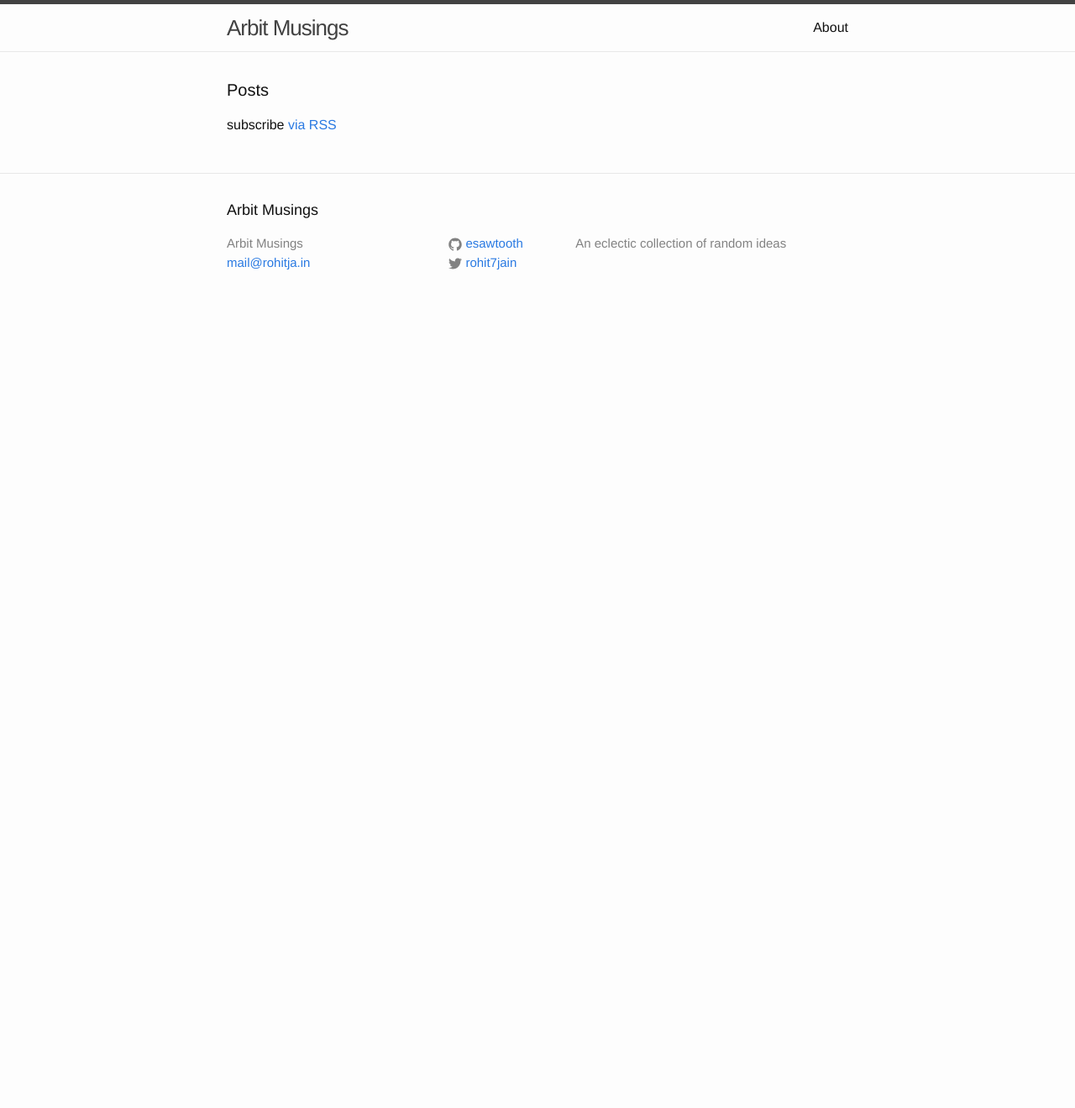
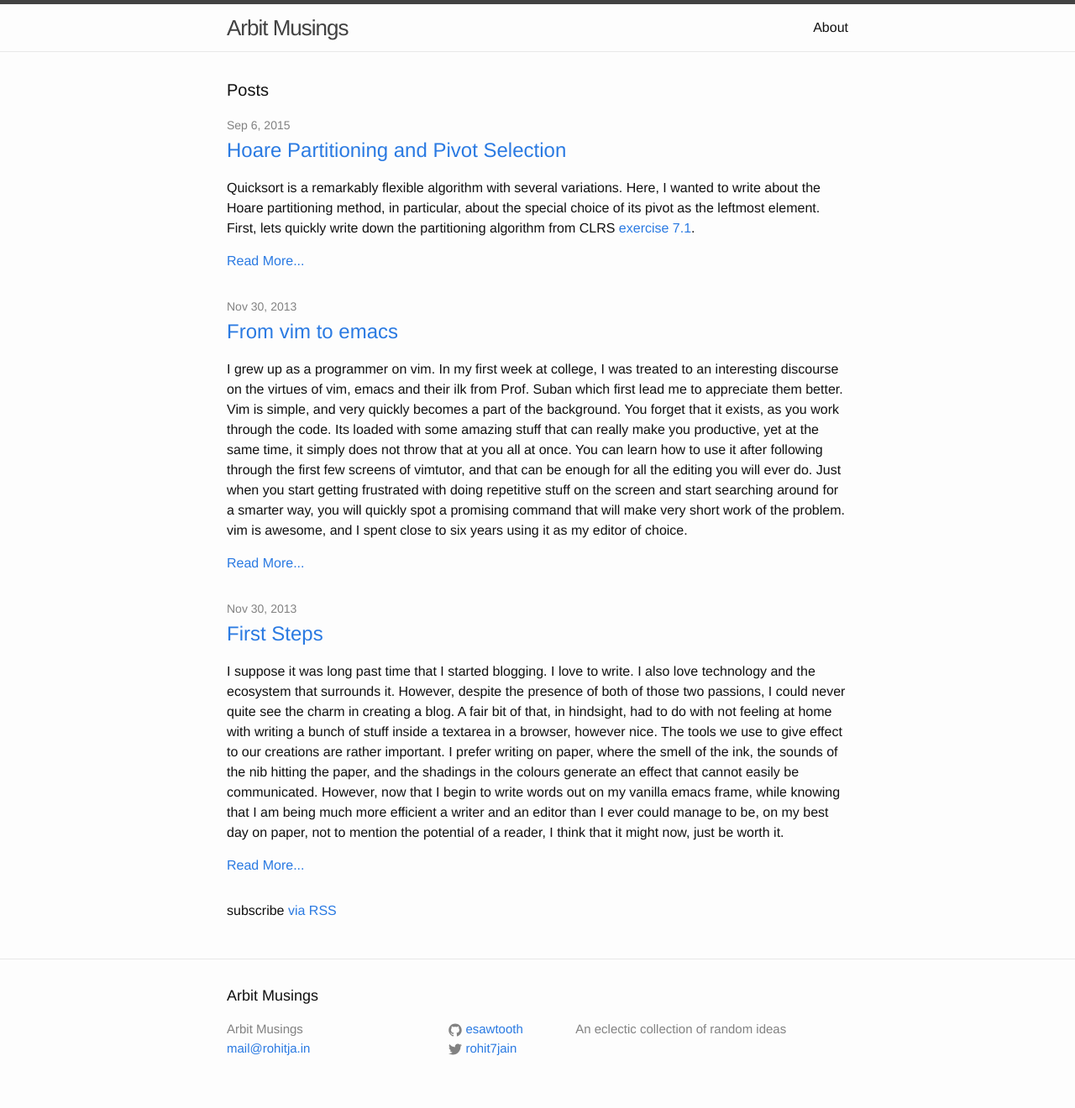
Before and after one commit to arakhne/esawtooth.github.io, a Jekyll site: the page built from index.html, in a window 1280 px wide. Shown: the whole page at 84% size. Built offline with Jekyll 4.4.1, drawn with Linux system fonts in a browser that asks for light colours; before the commit the page ends 900 px from its top, so only the background shows below that.

Commit message:
Some basic posts

```diff
--- /dev/null
+++ b/_posts/2013-11-30-first-steps.markdown
@@ -0,0 +1,20 @@
+---
+layout: post
+title: "First Steps"
+date: 2013-11-30 14:55:25 +0530
+comments: true
+categories: [tech, general]
+---
+
+
+I suppose it was long past time that I started blogging. I love to write. I also love technology and the ecosystem that surrounds it. However, despite the presence of both of those two passions, I could never quite see the charm in creating a blog. A fair bit of that, in hindsight, had to do with not feeling at home with writing a bunch of stuff inside a textarea in a browser, however nice. The tools we use to give effect to our creations are rather important. I prefer writing on paper, where the smell of the ink, the sounds of the nib hitting the paper, and the shadings in the colours generate an effect that cannot easily be communicated. However, now that I begin to write words out on my vanilla emacs frame, while knowing that I am being much more efficient a writer and an editor than I ever could manage to be, on my best day on paper, not to mention the potential of a reader, I think that it might now, just be worth it.
+
+Let me start out with a brief description of how this blog exists, and what ideas and requirements influenced its form. When I decided to start writing stuff online, I felt that the following were important for me to do a reasonable job:
+
+* __The editor should be emacs et al.:__ I refused to write inside a browser window, with few, if any editing controls at my disposal. If I need to write a bunch of stuff, the editor just _has_ to get out of my way. That was not going to happen without a lot of effort inside a browser textarea.
+
+* __The formatting should be minimal:__ I wanted to focus on content, and not how it appears. The appearance should be consistent and nice, but when creating content, the design really should matter very little. Latex makes a lot of sense to me, given that it defines a clear focus on describing the document being written, instead of how it should appear. Markdown is a lot simpler though for now, not to mention faster and more specific.
+
+* __The content should be under versioning:__ Versioning digital content of any kind, makes a lot of sense to me. While I doubt I would be doing a lot of branching in the git repo holding this stuff, the diffs in the content directory are no doubt going to be helpful, if nothing else, then for me to be able to see how my writing has changed over the months (if this blog lasts that long).
+
+The idea of a static blog generator, with [heroku](https://heroku.com/) that supports deployments on git push seem to fit the bill quite nicely. The posts are simply markdown pieces of text, with some yaml metadata on the top that is very easy to make sense of. The entire setup seems to nicely get out of the way of creating content. The presence of a database is mostly unnecessary for my requirements. So this is what I am doing right now. I am using [Octopress](http://octopress.org/) to write my posts and am publishing them to heroku. The instructions [here](http://def.reyssi.net/blog/2012/01/14/get-blogging-with-octopress-on-heroku/) by Sam are rather good. The only deviation I needed to make them work for me was to use ruby v1.9.3 instead of v1.9.2, the latter of which does not play well with the markdown library octopress uses. I also tried out [hexo](http://zespia.tw/hexo/) for a while. However, I felt that its not very mature right now. Octopress seems to have a much more active community  and that definitely matters a great deal as well. I felt that Hexo was considerably simpler to deploy, however, and faster to get started with as well, particularly on heroku. Perhaps I will take a look at it again someday. Right now, I am too happy to be writing stuff to be very concerned about it.
--- /dev/null
+++ b/_posts/2013-11-30-from-vim-to-emacs.markdown
@@ -0,0 +1,14 @@
+---
+layout: post
+title: "From vim to emacs"
+date: 2013-11-30 19:16:21 +0530
+comments: true
+published: true
+categories: tech
+---
+
+I grew up as a programmer on vim. In my first week at college, I was treated to an interesting discourse on the virtues of vim, emacs and their ilk from Prof. Suban which first lead me to appreciate them better. Vim is simple, and very quickly becomes a part of the background. You forget that it exists, as you work through the code. Its loaded with some amazing stuff that can really make you productive, yet at the same time, it simply does not throw that at you all at once. You can learn how to use it after following through the first few screens of vimtutor, and that can be enough for all the editing you will ever do. Just when you start getting frustrated with doing repetitive stuff on the screen and start searching around for a smarter way, you will quickly spot a promising command that will make very short work of the problem. vim is awesome, and I spent close to six years using it as my editor of choice.
+
+A few months ago, reading though some of [Steve Yegge](http://steve-yegge.blogspot.in/)'s posts about emacs convinced me to give emacs a try. This wasn't the first time I had fired up emacs. I had been through its tutorial a time or two before and could make my way through it without finding it too alien. However, this time, I had decided to give it a week. Since then, I have not come back to using vim. Working with emacs was a period of rediscovery in text editing. When I was working with vim, my approach to using it was very functional and lazy. I would only care to learn about something in vim, when the choice I had was between learning more about my editor or spending a couple of hours doing things the mundane way. Emacs however, is nowhere as humble as vim is! Working with the former, I felt that there was a lot more that I could get done, if I could only learn how to use feature X properly. And emacs has a quite a few of such feature Xs.
+
+However despite the apparent promiscuity of emacs, it is a very focused editor. The coherence of its interface is extremely refreshing. Also, it makes it very easy to work with complex commands. It infers more about the text, and its nature when providing its interface, unlike vim, which does precisely what it is asked to do more often than not. Another interesting facet of emacs is that it can be used as a complete and flexible development environment and handle duties as my terminal of choice, windowing manager, ssh/grep replacement, magit version control, org mode goodness and a whole lot more.
--- /dev/null
+++ b/_posts/2015-09-06-quicksort-and-partitioning.markdown
@@ -0,0 +1,79 @@
+---
+layout: post
+title: "Hoare Partitioning and Pivot Selection"
+date: 2015-09-06 16:44:51 +0530
+comments: true
+categories: algorithms
+---
+
+Quicksort is a remarkably flexible algorithm with several variations. Here, I wanted to write about the Hoare partitioning method, in particular, about the special choice of its pivot as the leftmost element. First, lets quickly write down the partitioning algorithm from CLRS [exercise 7.1](http://clrs.skanev.com/07/problems/01.html).
+
+{% highlight python %}
+    def Hoare_Partition(A, p, r):
+        x = A[p]
+        i = p - 1
+        j = r + 1
+        while True:
+            while True:
+                j = j - 1
+                if A[j] <= x:
+                    break
+            while True:
+                i = i + 1
+                if A[i] >= x:
+                    break
+            if i < j:
+                A[i], A[j] = A[j], A[i]
+            else:
+                return j
+    # Output Assertion: A[p..j] <= x and A[j+1..r] >= x
+    # in case we use last element to pivot
+{% endhighlight %}
+
+This partitioning can be called from quicksort as
+
+{% highlight python %}
+    def Quick_Sort(A, p, r):
+        if p < r:
+            q = Hoare_Partition(A, p, r)
+            Quick_Sort(A, p, q)
+            Quick_Sort(A, q + 1, r)
+{% endhighlight %}
+
+Here, I have translated the algorithm into a simple python function. The only departure from the original algorithm are my implementations of the repeat-until loops as unconditional while loops that break. The parameter `A` is the array which is 0-indexed, though it does not really matter here. `p` and `r` are the boundaries of the sub-array which we wish to partition. Now, if one looks at the function definition, the pivot is used for comparisons of the array elements. However, most of the code looks to be pretty symmetric, when we compare the left and right endpoints of the sub-array. Essentially, in the code we are not "favouring" any particular endpoint, and repeating the same steps for both of them. The only place where there is some bias, is in the `return j` statement, wherein we return the current value of the right endpoint index.
+
+This led me to try using `A[r]` as the pivot. However, when I simply chose this element as the pivot, the algorithm did not terminate and went into an infinite loop with my test case. Some looking revealed that this was because the algorithm was not able to reduce the size of the partitions. Essentially, the array of size n, in the first recursion itself, was getting "partitioned" into two sub-arrays: `[0..n]` and `[n+1..n]`. This is obviously an error, as the second subarray is meaningless, and the first subarray is the same as the input itself! Clearly, the partitioning is sensitive to the positioning of the pivot. This is corroborated by CLRS exercise 7.1 where it is proved that if `r - p >= 2`, then `p <= j < r`. The strict inequality between j and r breaks down if we use the last element as the pivot. In fact, if we peep into the [proof](http://clrs.skanev.com/07/problems/01.html) of this ordering (which, in turn is required to prove the correctness of the partitioning), it assumes that the first element is the pivot. All this suggests that the recursive calls made in `Quick_Sort` should to be altered to,
+
+{% highlight python %}
+    def Quick_Sort_modded(A, p, r):
+        if p < r:
+            q = Hoare_Partition(A, p, r)
+            self.Quick_Sort(A, p, q - 1)
+            self.Quick_Sort(A, q, r)
+{% endhighlight %}
+
+However, in order to do this, we must depend upon an altered output assertion of Hoare_Partition that looks like `A[p..i-1] <= x and A[i..r] >= x`. Symmetry in the function suggests that we should return i instead of j, and this can be further proved as well by formulating an invariant. So, the modified Hoare Partitioning should look like
+
+{% highlight python %}
+    def Hoare_Partition_modded(A, p, r):
+        x = A[r]
+        i = p - 1
+        j = r + 1
+        while True:
+            while True:
+                j = j - 1
+                if A[j] <= x:
+                    break
+            while True:
+                i = i + 1
+                if A[i] >= x:
+                    break
+            if i < j:
+                A[i], A[j] = A[j], A[i]
+            else:
+                return i
+    # Output Assertion: A[p..i-1] <= x and A[i..r] >= x
+    # in case we use last element to pivot
+{% endhighlight %}
+
+So, this partitioning is pretty rigid in terms of the choice of the pivot. Hence, if we wish to randomize the pivot selection, we would have to do that in the `Quick_Sort_modded` call itself, by swapping the chosen pivot with the first/last element of the array.
--- a/index.html
+++ b/index.html
@@ -14,6 +14,9 @@ layout: default
       <h2>
         <a class="post-link" href="{{ post.url | prepend: site.baseurl }}">{{ post.title }}</a>
       </h2>
+
+      <p>{{ post.excerpt }}</p>
+      <a href="{{ post.url | prepend: site.baseurl }}">Read More...</a>
     </li>
     {% endfor %}
   </ul>
```
Also changed, not shown: _drafts/2013-11-30-some-old-music.markdown (added, +25 -0 lines), _drafts/2013-12-04-visiting-kolar-gold-fields.markdown (added, +12 -0 lines), _drafts/2015-09-06-quicksort-and-partitioning.markdown (added, +79 -0 lines), _drafts/2015-09-07-sparksql-adding-new-columns.markdown (added, +12 -0 lines). Lines whose indentation alone changed are shown as unchanged.
